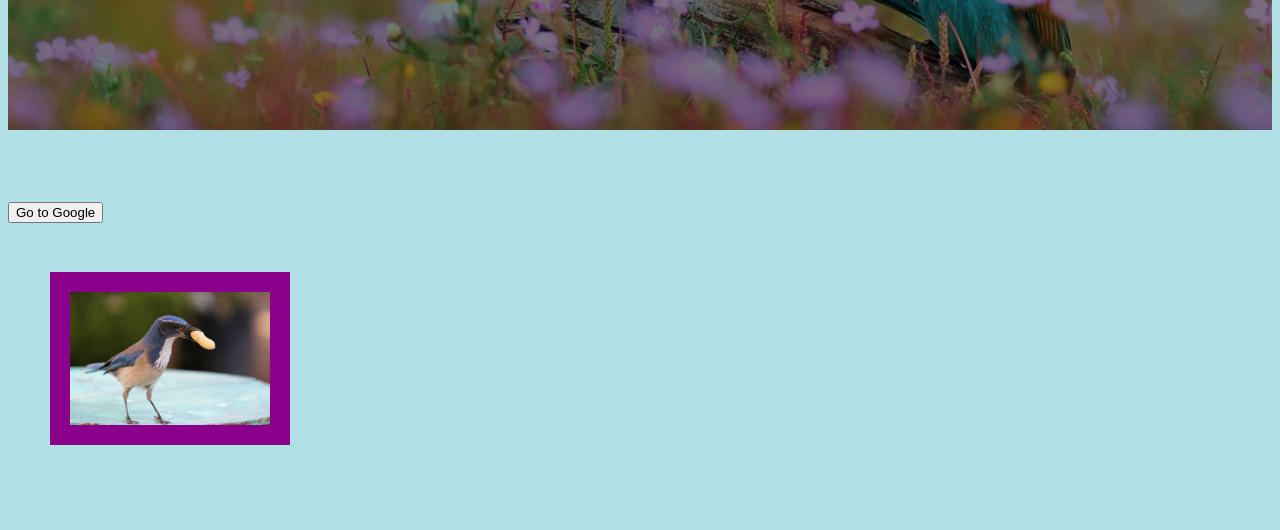
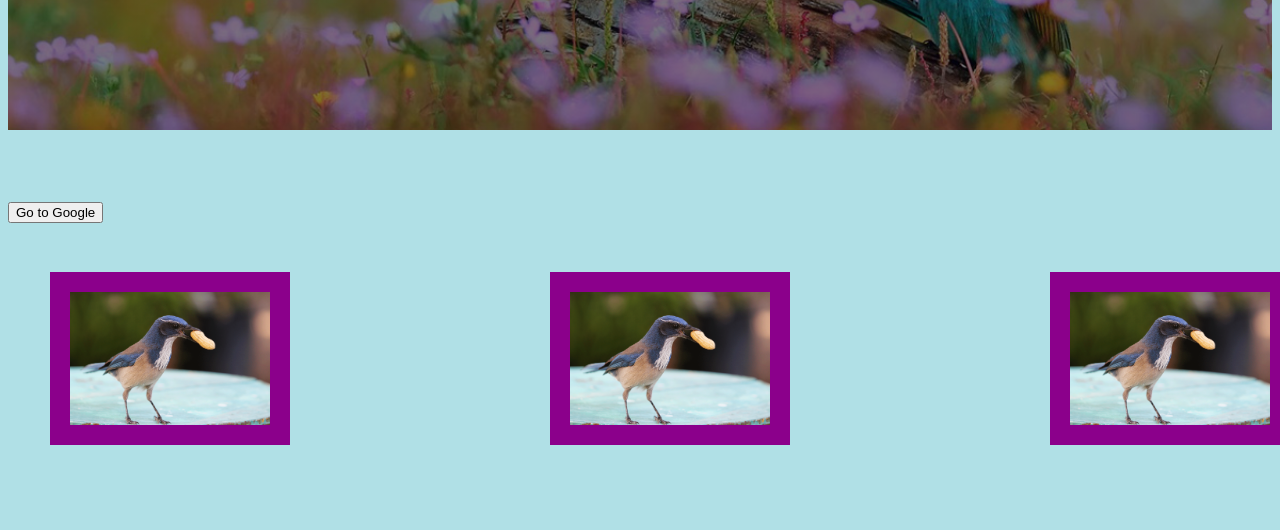
Before and after one commit to Beb4Jo/JoWebsite, a plain HTML site: page index.html in a window 1280 px wide. Shown: the part 278-808 px from the top of the page. Drawn offline with Linux system fonts and the light colour scheme.

Commit message:
trying for 3 images

```diff
--- a/index.html
+++ b/index.html
@@ -38,15 +38,28 @@
   </div>
 
 
-  <div style="position: absolute; left: 500px; top: 0px;">
+  <div style="position: absolute; left: 550px; top: 550px;">
     <a onclick="myFunction()">
         <img width="200px" src="/JoWebsite/amos_bluescrubjay.gif">
     </a>
   </div>
+
+
+  <div style="position: absolute; left: 1050px; top: 550px;">
+    <a onclick="myFunction()">
+        <img width="200px" src="/JoWebsite/amos_bluescrubjay.gif">
+    </a>
+  </div>
+
+
   <br>
   <br>
   <br>
   <br>
+
+
+
+
   <form action="http://google.com">
     <input type="submit" value="Go to Google" />
   </form>
```
